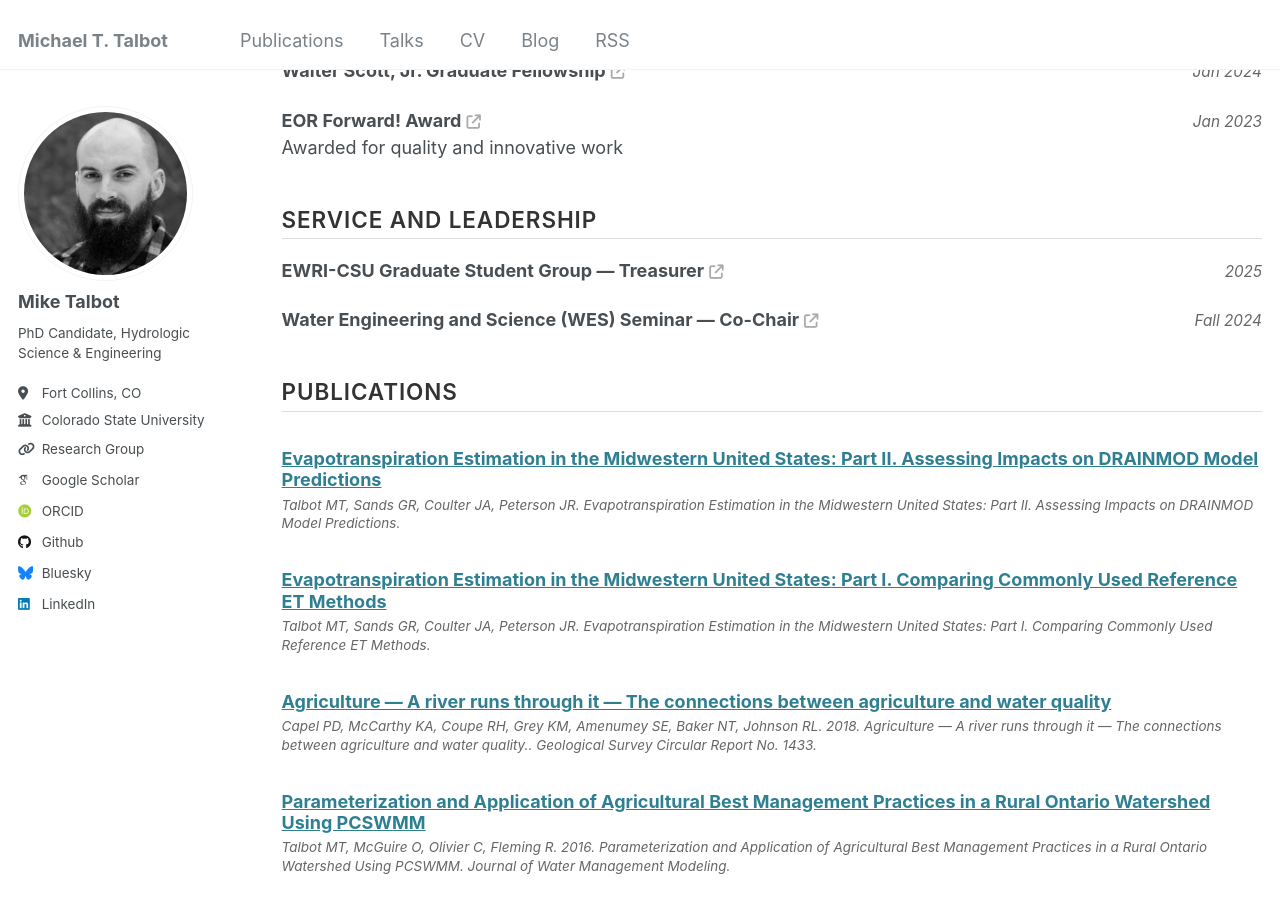
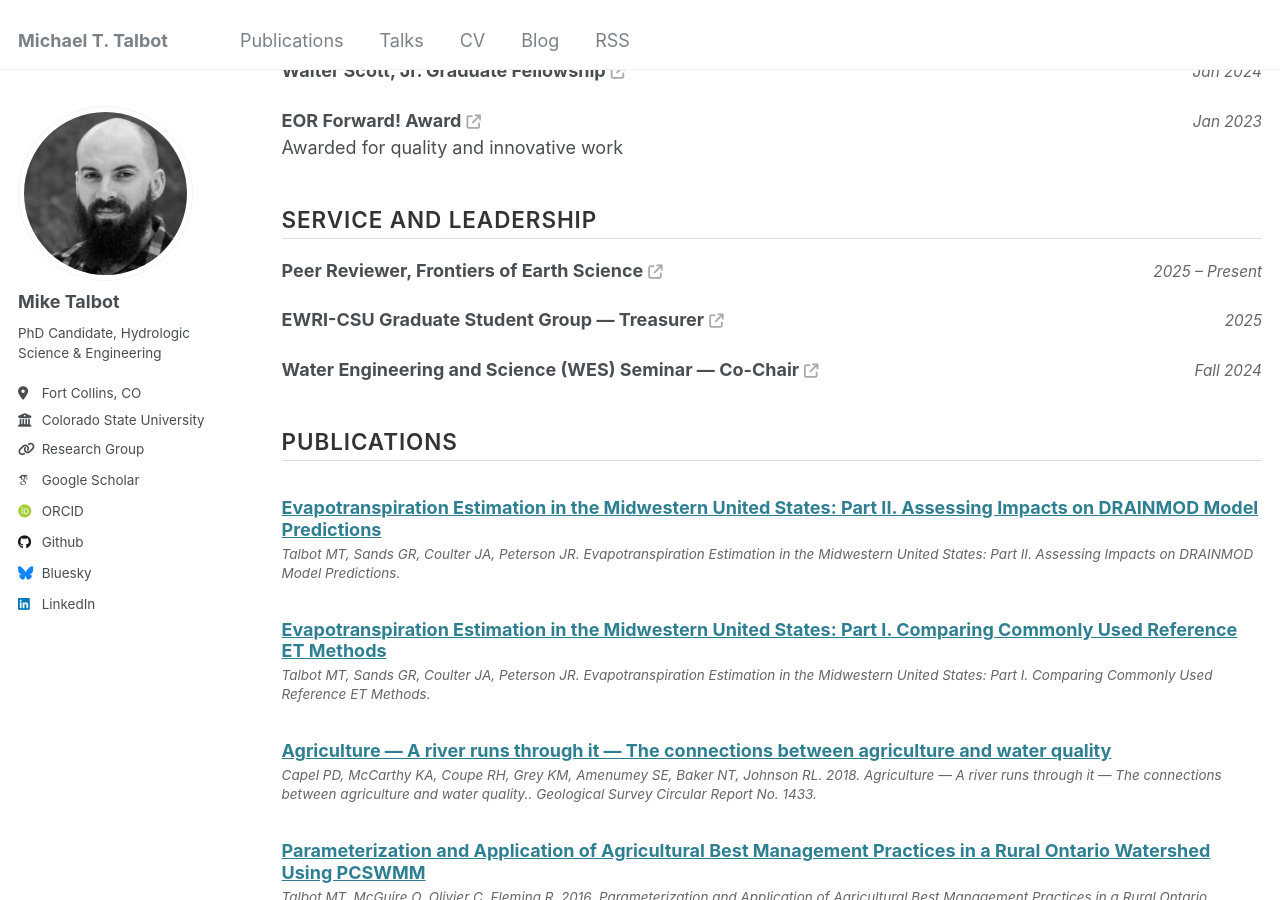
Before and after one commit to realmiketalbot/realmiketalbot.github.io, a Jekyll site: the page built from _pages/cv.md, in a window 1280 px wide and 900 px high, scrolled down 1823 px. Built offline with Jekyll 4.4.1, drawn with Linux system fonts in a browser that asks for light colours; some web fonts are replaced; comment, search, counter and statistics services are not loaded.

Commit message:
Update CV

```diff
--- a/_pages/cv.md
+++ b/_pages/cv.md
@@ -220,6 +220,16 @@
 <div class="cv-entry">
   <div class="cv-row">
     <strong>
+      Peer Reviewer, Frontiers of Earth Science
+      <a href="https://link.springer.com/journal/11707" target="_blank" class="cv-link-icon"><i class="fa-solid fa-arrow-up-right-from-square"></i></a>
+    </strong>
+    <span class="cv-dates">2025 – Present</span>
+  </div>
+</div>
+
+<div class="cv-entry">
+  <div class="cv-row">
+    <strong>
       EWRI-CSU Graduate Student Group — Treasurer
       <a href="https://www.engr.colostate.edu/organizations/ewri/" target="_blank" class="cv-link-icon"><i class="fa-solid fa-arrow-up-right-from-square"></i></a>
     </strong>
```
